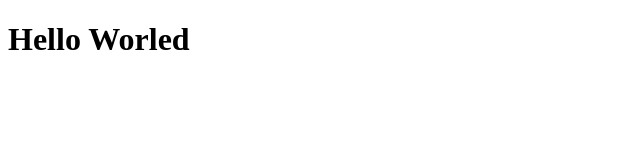
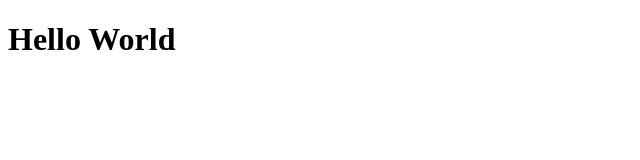
Before and after one commit to hemapop0/git, a plain HTML site: page index.html in a window 1280 px wide. Shown: the full height of the page, 0-640 px from the left. Drawn offline with Linux system fonts and the light colour scheme.

Commit message:
update index

```diff
--- a/index.html
+++ b/index.html
@@ -8,7 +8,7 @@
 </head>
 <body>
 
-    <h1>Hello Worled</h1>
+    <h1>Hello World</h1>
 
     <script src="script.js"></script>
 </body>
```
